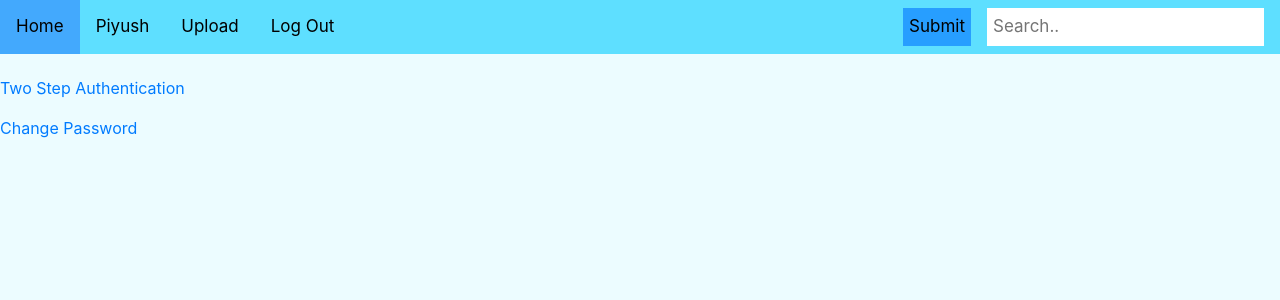
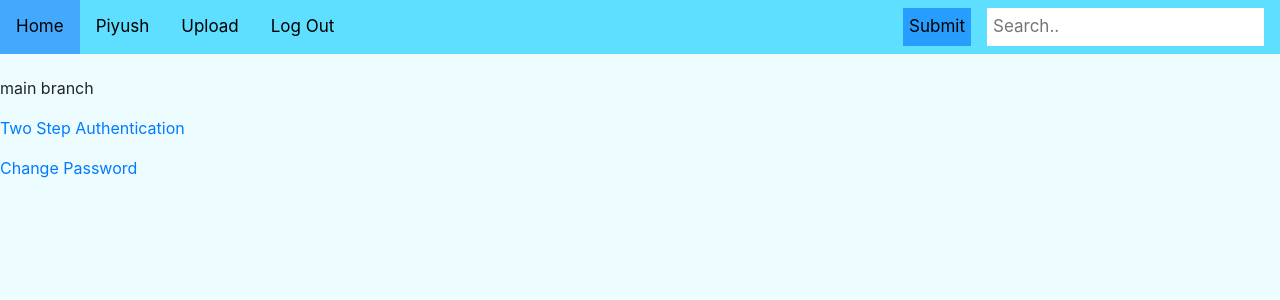
Before and after one commit to piyush0074/eduket, a Django app: page /account/ in a window 1280 px wide. Shown: the top 300 px of the page. Run offline with Django 3.2, Linux system fonts and the light colour scheme; a user stored in the database is signed in; data comes from the database, SQL or seed files in the repository; some libraries are stand-ins or nearby versions.

Commit message:
saved to main branch

```diff
--- a/template/account.html
+++ b/template/account.html
@@ -11,7 +11,7 @@
 </form>
 </div>
 </div>
-
+<p>main branch</p>
 <p><a href="{% url 'mfa:security_settings' %}" style="text-decoration: none;">Two Step Authentication</a></p>
 <p><a href=""style="text-decoration: none;">Change Password</a></p>
 
```
